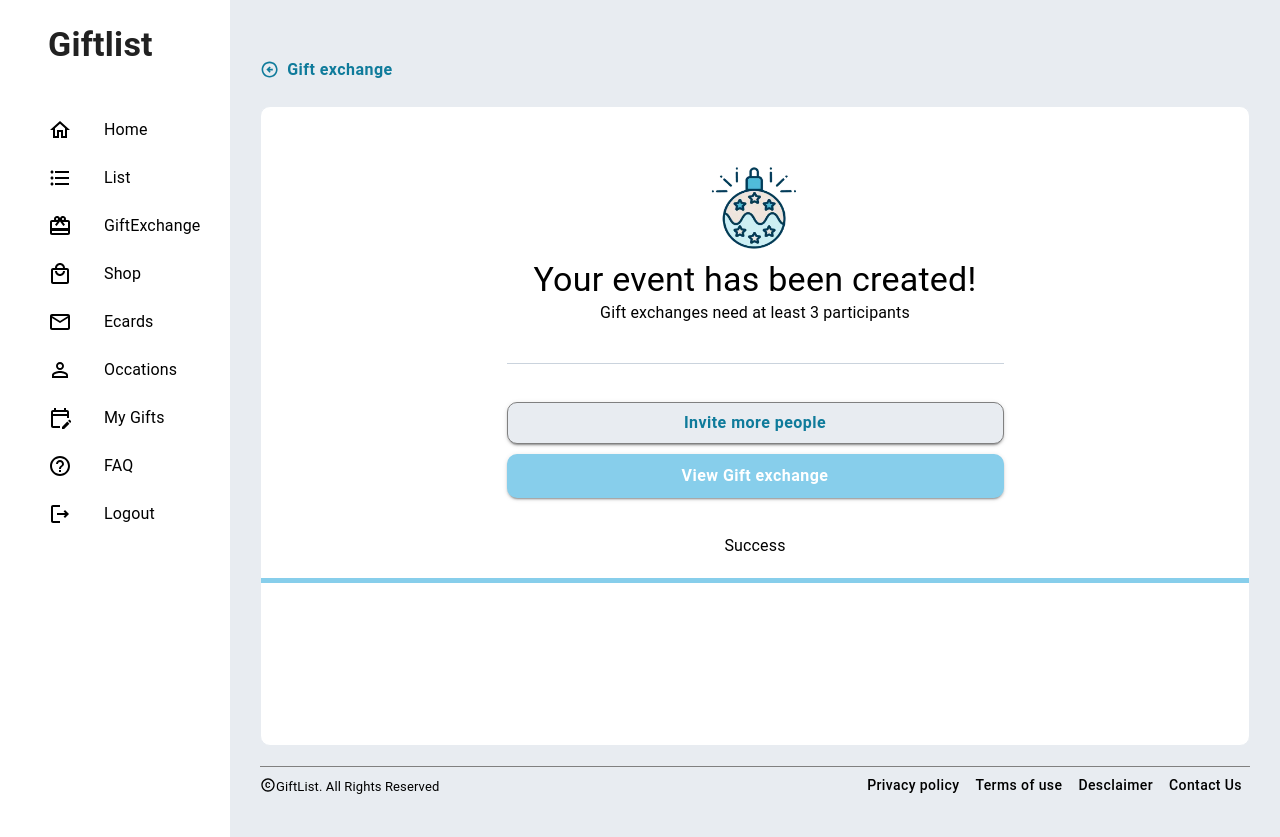
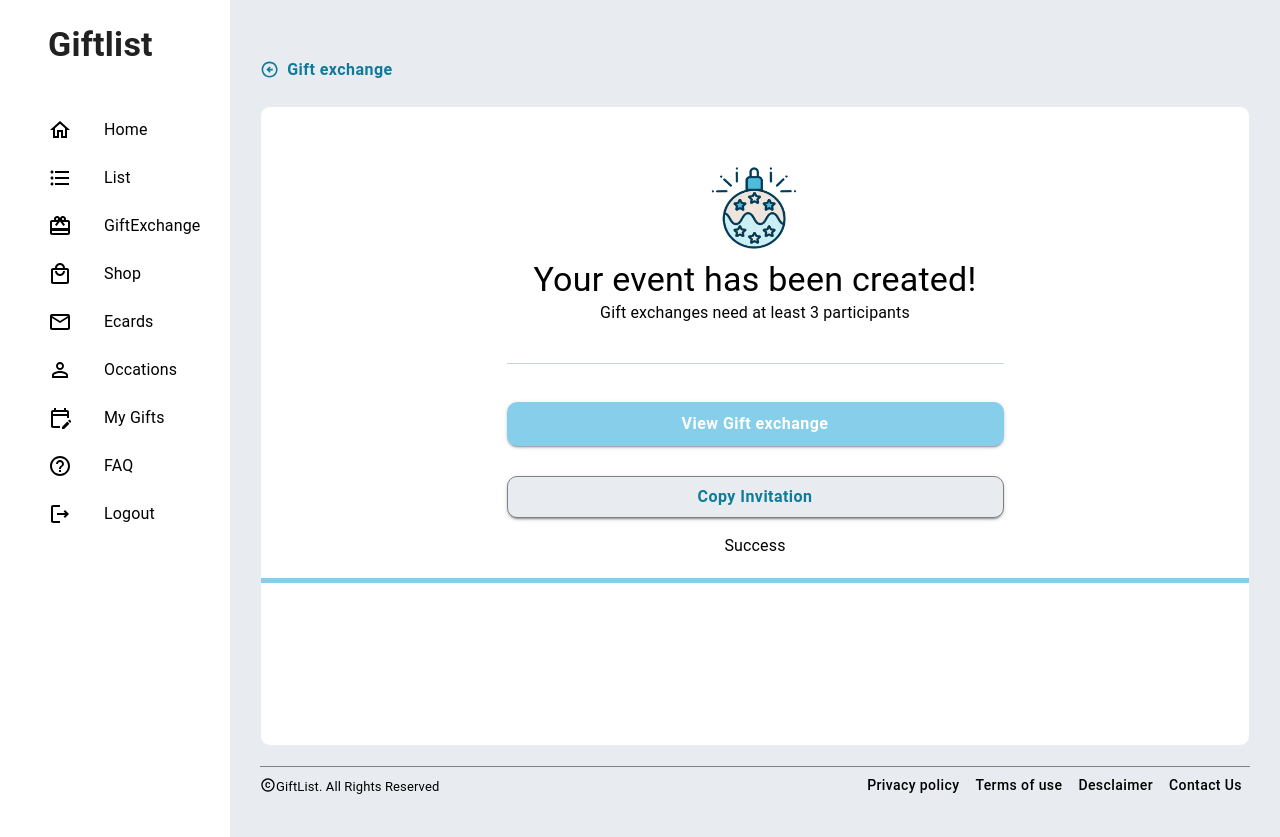
Before and after one commit to FatimaMary/giftlist, a React (Create React App) app in the folder client/: page /success in a window 1280 px wide. Built offline with nearby package versions, Linux system fonts and the light colour scheme; the HTML template or start-up script is replaced by a standard one.

Commit message:
event view page updated

```diff
--- a/client/src/scenes/eventview/index.jsx
+++ b/client/src/scenes/eventview/index.jsx
@@ -13,10 +13,16 @@ import axios from 'axios';
 import { useNavigate, useSearchParams } from 'react-router-dom';
 
 function EventView() {
+    const [eventDetails, setEventDetails] = useState([]);
     const [searchParam] = useSearchParams();
     const eventId = searchParam.get("eventId");
     useEffect(() => {
-      axios.get(`http://`)
+      axios.get(`http://localhost:2309/event/get/${eventId}`)
+        .then((response) => {
+            console.log("Get response: ", response);
+            console.log("Get response data: ", response.data);
+            setEventDetails(response.data);
+        })
     }, [])
 
     function stringAvatar(name) {
@@ -68,7 +74,7 @@ function EventView() {
                             color: '#101a34',
                         }}
                     >
-                        Event name
+                        {eventDetails.eventName}
                     </Typography>
                     <Box
                        sx={{
@@ -149,7 +155,7 @@ function EventView() {
                             borderRight: '1px solid #cad3dd',
                         }}
                     >
-                        Exchange gifts by: <span style={{fontWeight: 600, color: '#101a34'}}>Date</span>
+                        Exchange gifts by: <span style={{fontWeight: 600, color: '#101a34'}}>{eventDetails.giftExchangeDate}</span>
                     </Typography>
                     <Typography
                         sx={{
@@ -161,7 +167,7 @@ function EventView() {
                             borderRight: '1px solid #cad3dd',
                         }}
                     >
-                        RSVP by: <span style={{fontWeight: 600, color: '#101a34'}}>Date</span>
+                        RSVP by: <span style={{fontWeight: 600, color: '#101a34'}}>{eventDetails.rsvpDate}</span>
                     </Typography>
                     <Typography
                         sx={{
@@ -173,7 +179,7 @@ function EventView() {
                             // borderRight: '1px solid #cad3dd',
                         }}
                     >
-                        Gift budget: <span style={{fontWeight: 600, color: '#101a34'}}>Amount</span>
+                        Gift budget: <span style={{fontWeight: 600, color: '#101a34'}}>{eventDetails.budget}</span>
                     </Typography>
                 </Box>
                 <Box
@@ -243,7 +249,7 @@ function EventView() {
                             wordBreak: 'break-word',
                             margin: '0px'
                         }}
-                    >Join our son's birthday celebration</Typography>
+                    >{eventDetails.details}</Typography>
                 </Box>
             </Box>
         </Box>
--- a/client/src/scenes/success/index.jsx
+++ b/client/src/scenes/success/index.jsx
@@ -20,7 +20,7 @@ function Success() {
       }
 
     const moveToEventview = () => {
-        navigate(`/eventview?eventId=${eventId}`);
+        navigate(`/eventview?eventId=${eventId}&userId=${userId}`);
     }
 
     const moveToInvitepage = () => {
@@ -101,30 +101,6 @@ function Success() {
                 </Box>
                 <Box>
                     <Button
-                    onClick={moveToInvitepage}
-                    variant='contained'
-                    sx={{
-                        border: '1px solid grey',
-                        borderRadius: '10px',
-                        width: '100%',
-                        fontSize: '1rem',
-                        color: '#0f7b9b',
-                        background: '#e8ecf1',
-                        textTransform: 'inherit',
-                        fontWeight:'bold',
-                        '&:hover': {
-                        backgroundColor: '#0f7b9b',
-                        color: 'white',
-                        border: '1px solid #0f7b9b'
-                        },
-                        marginTop: '10px'
-                    }}
-                    >
-                    Invite more people
-                    </Button>
-                </Box>
-                <Box>
-                    <Button
                     onClick={moveToEventview}
                     variant='contained'
                     sx={{
@@ -148,6 +124,30 @@ function Success() {
                     View Gift exchange
                     </Button>
                 </Box>
+                <Box>
+                    <Button
+                    onClick={moveToInvitepage}
+                    variant='contained'
+                    sx={{
+                        border: '1px solid grey',
+                        borderRadius: '10px',
+                        width: '100%',
+                        fontSize: '1rem',
+                        color: '#0f7b9b',
+                        background: '#e8ecf1',
+                        textTransform: 'inherit',
+                        fontWeight:'bold',
+                        '&:hover': {
+                        backgroundColor: '#0f7b9b',
+                        color: 'white',
+                        border: '1px solid #0f7b9b'
+                        },
+                        marginTop: '10px'
+                    }}
+                    >
+                    Copy Invitation
+                    </Button>
+                </Box>
             </Box>
             <Box
                 sx={{
```
Also changed, not shown: 1 other file (tests, documents, lock files or other folders).
